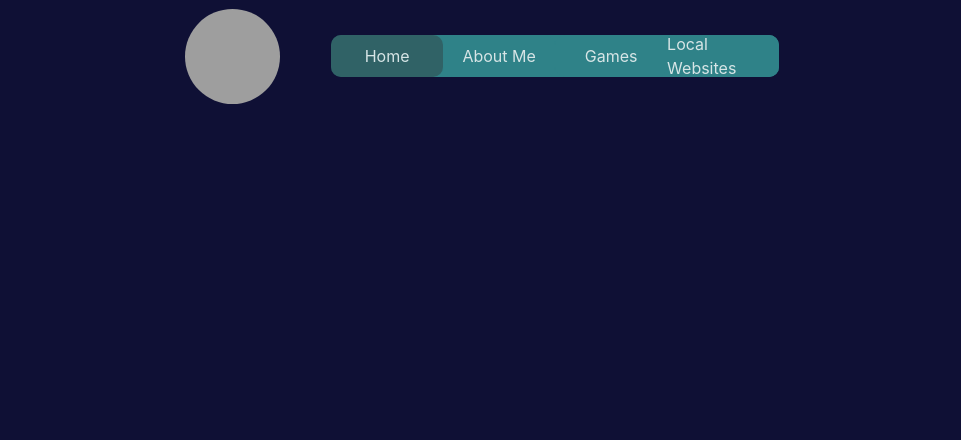
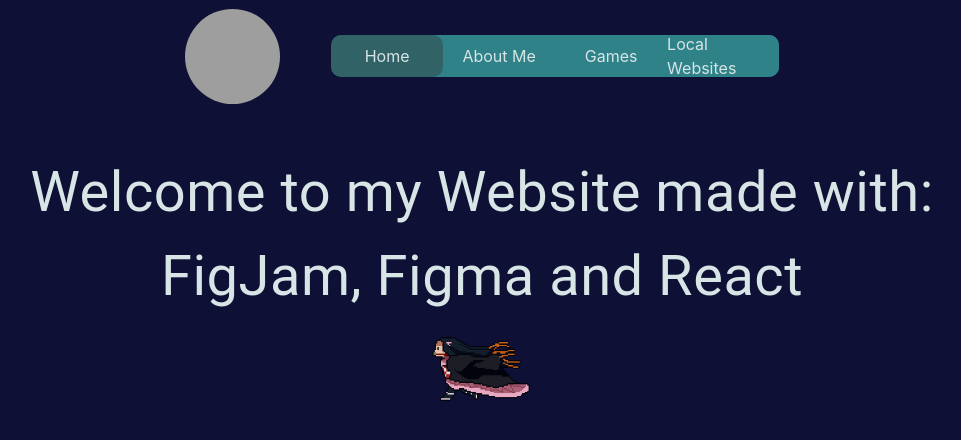
Before and after one commit to Maurice-H/Maizu-s-Website, a React (Vite) app: page / in a window 1280 px wide. Shown: the top 440 px of the page, without its empty margins (158-1119 px from the left). Built offline with nearby package versions, Linux system fonts and the light colour scheme; grey boxes are pictures that could not be loaded.

Commit message:
Added welcome section and CSS module

```diff
--- /dev/null
+++ b/src/CSS/Welcome.module.css
@@ -0,0 +1,23 @@
+.nezukoRunning {
+  width: 100px;
+  height: auto;
+  animation: running 20s 2s infinite alternate both;
+}
+
+@keyframes running {
+  0% {
+    transform: translateX(50%);
+  }
+  25% {
+    transform: translateX(0%);
+  }
+  50% {
+    transform: translateX(50%);
+  }
+  75% {
+    transform: translateX(100%);
+  }
+  100% {
+    transform: translateX(50%);
+  }
+}
--- /dev/null
+++ b/src/Sections/Welcome.tsx
@@ -0,0 +1,35 @@
+import { Box, Typography } from "@mui/material";
+import styles from "../CSS/Welcome.module.css";
+
+function Welcome() {
+  return (
+    <>
+      <Box
+        sx={{
+          display: "flex",
+          flexDirection: "column",
+          alignContent: "center",
+          justifyContent: "flexstart",
+          alignItems: "center",
+          height: "50vh",
+          width: "100vw",
+          marginTop: "3%",
+        }}
+      >
+        <Typography sx={{ fontSize: "3.5rem" }}>
+          Welcome to my Website made with:
+        </Typography>
+        <Typography sx={{ fontSize: "3.5rem", marginBottom: "1.3%" }}>
+          FigJam, Figma and React
+        </Typography>
+        <img
+          className={styles.nezukoRunning}
+          src="running-nezuko.gif"
+          alt="running-nezuko"
+        ></img>
+      </Box>
+    </>
+  );
+}
+
+export default Welcome;
--- a/src/Views/HomePage.tsx
+++ b/src/Views/HomePage.tsx
@@ -1,9 +1,11 @@
 import Header from "../Sections/Header.tsx";
+import Welcome from "../Sections/Welcome";
 
 function HomePage() {
   return (
     <>
       <Header />
+      <Welcome />
     </>
   );
 }
```
